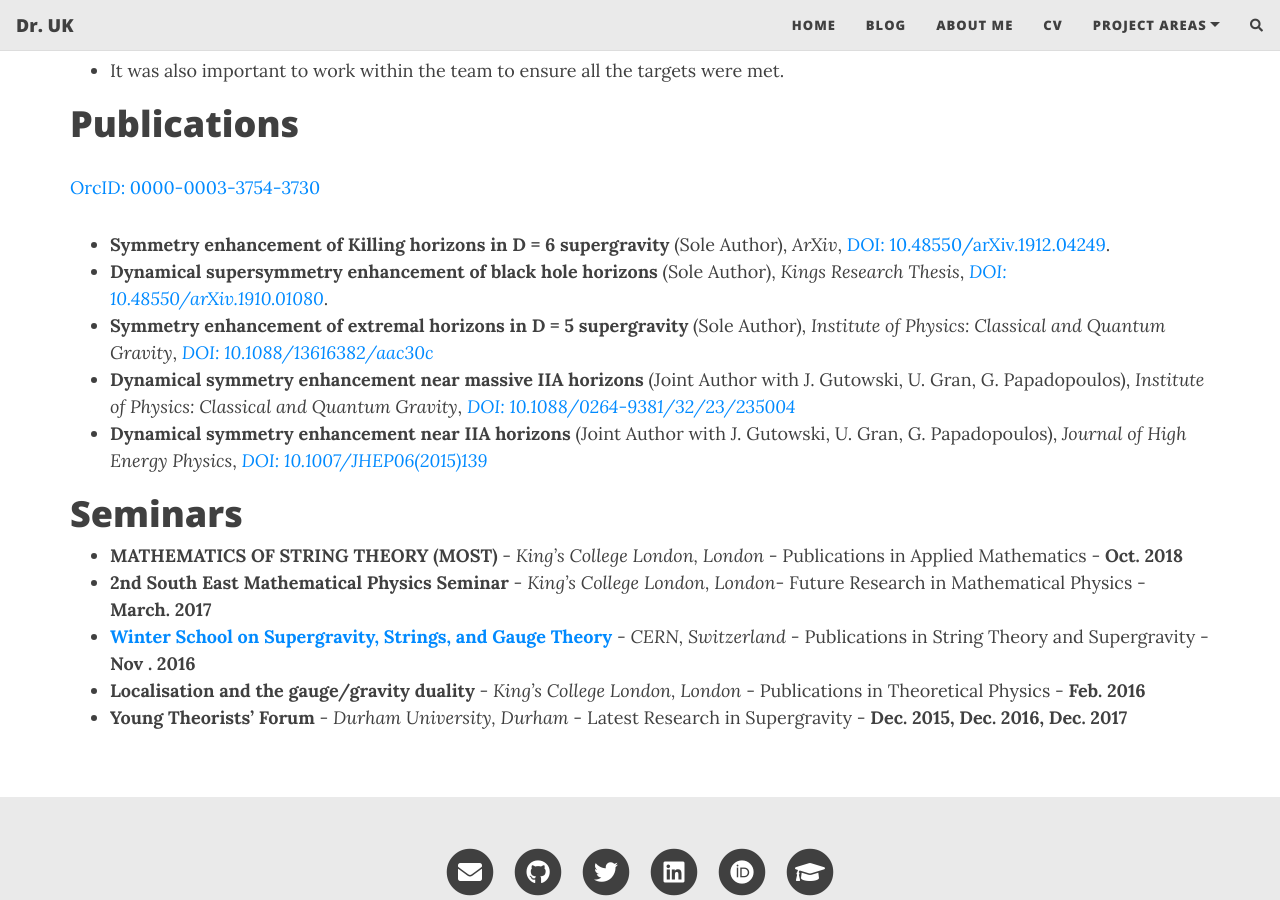
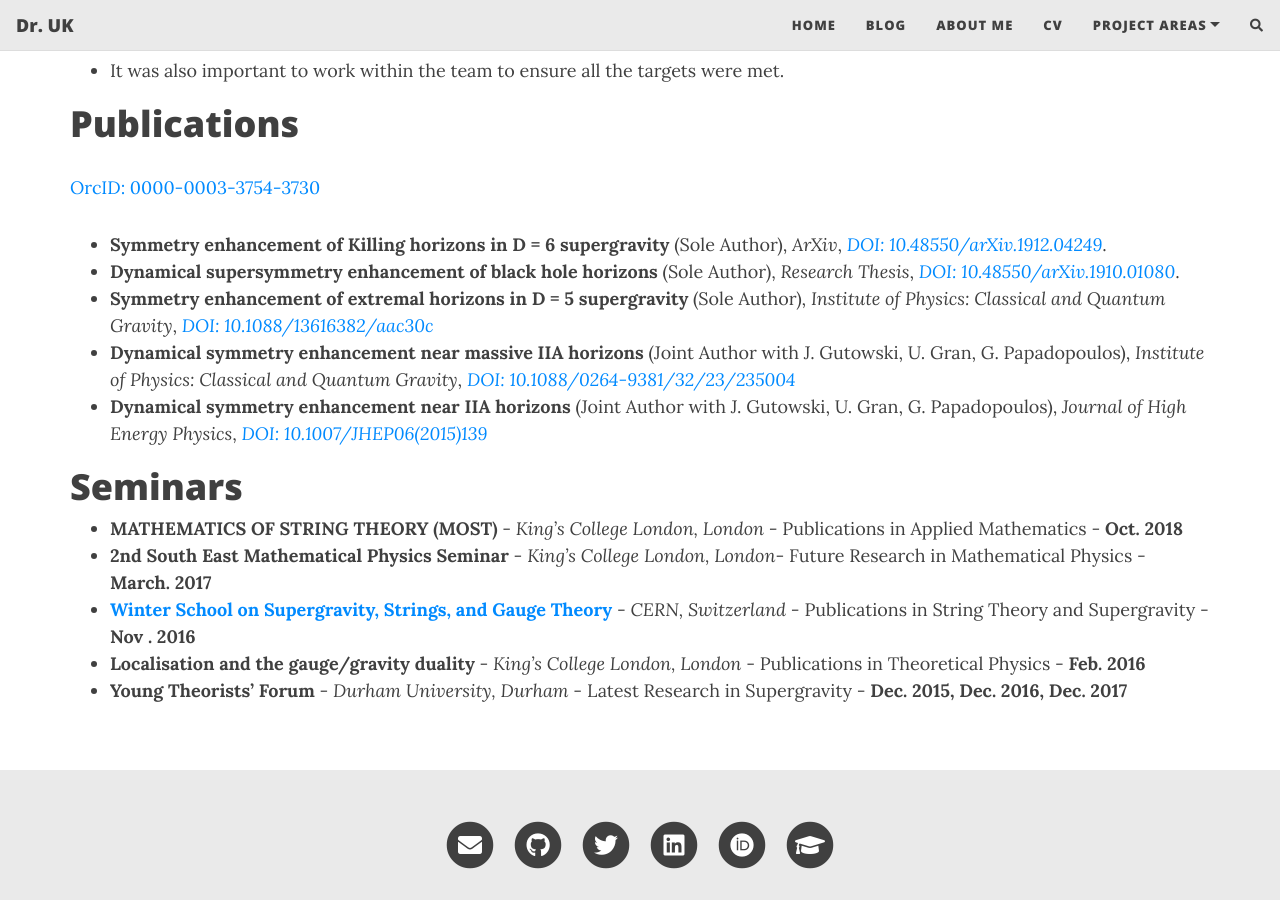
Before and after one commit to drrobotk/drrobotk.github.io, a Jekyll site: the page built from cv.md, in a window 1280 px wide and 900 px high, scrolled down 4886 px. Built offline with Jekyll 4.4.1, drawn with Linux system fonts in a browser that asks for light colours; nearby versions of some CDN libraries; comment, search, counter and statistics services are not loaded.

Commit message:
Update blog.

```diff
--- a/cv.md
+++ b/cv.md
@@ -140,8 +140,8 @@ Photoshop, PowerPoint, LaTeX, GIMP and CorelDraw
 # Publications
 [OrcID: 0000-0003-3754-3730](https://orcid.org/0000-0003-3754-3730)
 
-- **Symmetry enhancement of Killing horizons in D = 6 supergravity** (Sole Author), *ArXiv*, [DOI: 10.48550/arXiv.1912.04249](https://doi.org/10.48550/arXiv.1912.04249).
-- **Dynamical supersymmetry enhancement of black hole horizons** (Sole Author), *Kings Research Thesis*, [*DOI: 10.48550/arXiv.1910.01080*](https://kclpure.kcl.ac.uk/portal/en/theses/dynamical-supersymmetry-enhancement-of-black-hole-horizons(e38b3d0d-4523-41d5-998e-c83f20a18441).html).
+- **Symmetry enhancement of Killing horizons in D = 6 supergravity** (Sole Author), *ArXiv*, [*DOI: 10.48550/arXiv.1912.04249*](https://doi.org/10.48550/arXiv.1912.04249).
+- **Dynamical supersymmetry enhancement of black hole horizons** (Sole Author), *Research Thesis*, [*DOI: 10.48550/arXiv.1910.01080*](https://kclpure.kcl.ac.uk/portal/en/theses/dynamical-supersymmetry-enhancement-of-black-hole-horizons(e38b3d0d-4523-41d5-998e-c83f20a18441).html).
 - **Symmetry enhancement of extremal horizons in D = 5 supergravity** (Sole Author), *Institute of Physics: Classical and Quantum Gravity*, [*DOI: 10.1088/13616382/aac30c*](https://iopscience.iop.org/article/10.1088/1361-6382/aac30c)
 - **Dynamical symmetry enhancement near massive IIA horizons** (Joint Author with J. Gutowski, U. Gran, G. Papadopoulos), *Institute of Physics: Classical and Quantum Gravity*, [*DOI: 10.1088/0264-9381/32/23/235004*](https://iopscience.iop.org/article/10.1088/0264-9381/32/23/235004)
 - **Dynamical symmetry enhancement near IIA horizons** (Joint Author with J. Gutowski, U. Gran, G. Papadopoulos), *Journal of High Energy Physics*, [*DOI: 10.1007/JHEP06(2015)139*](https://link.springer.com/article/10.1007%2FJHEP06%282015%29139)
```
